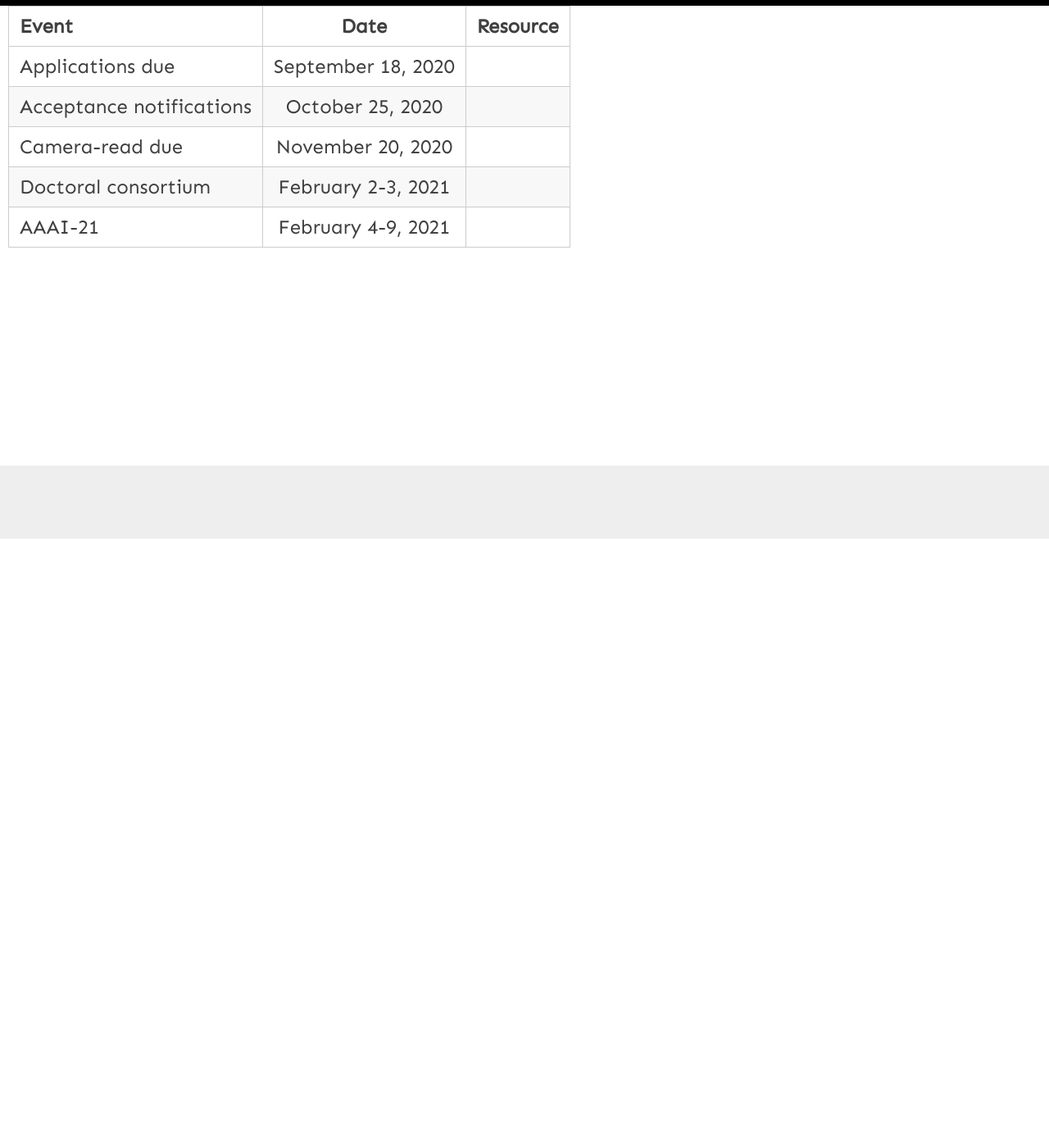
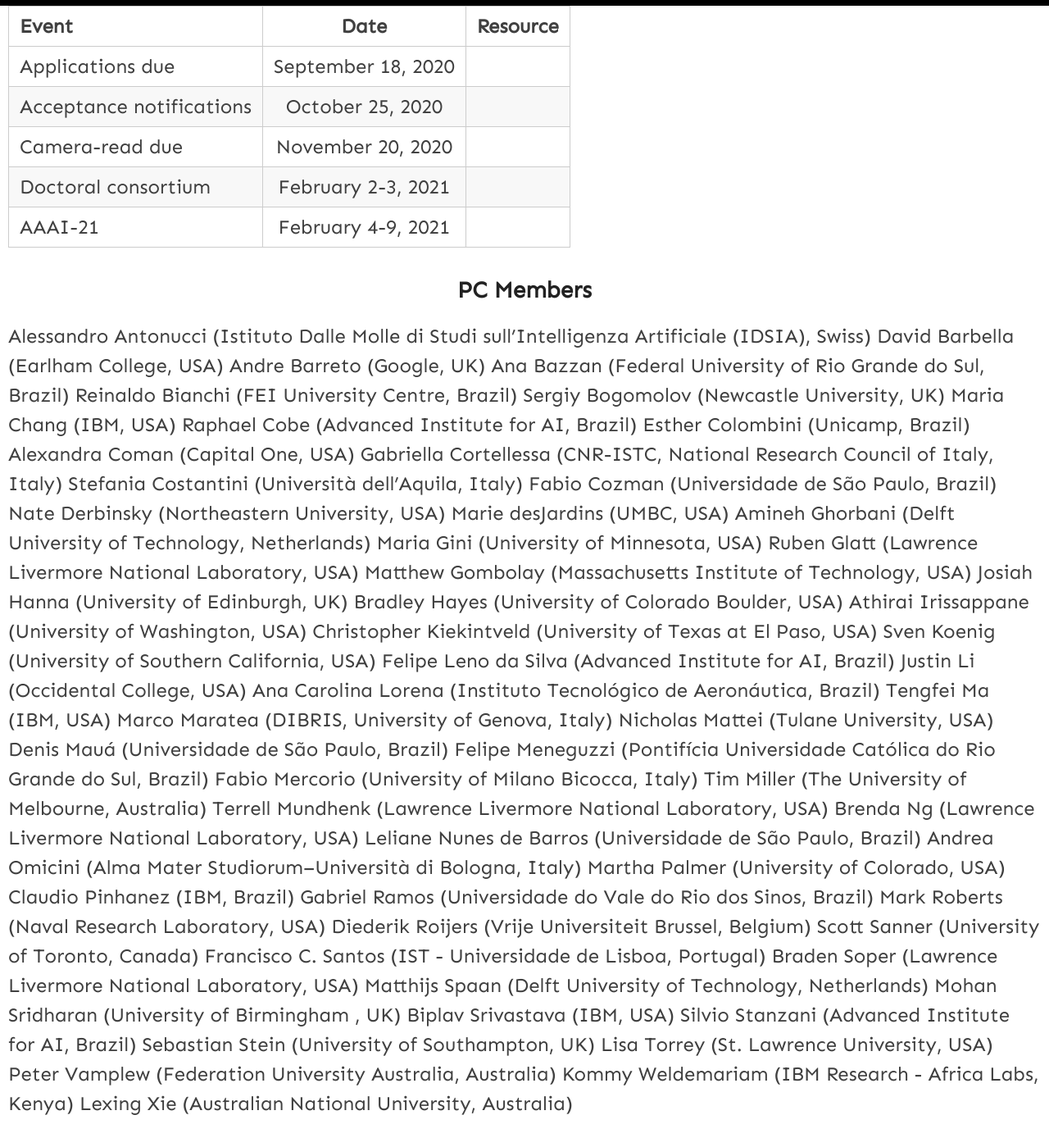
Before and after one commit to anna-reali/dc2021, a Jekyll site: the page built from index.md, in a window 1280 px wide and 1400 px high, scrolled down 743 px. Shown: the whole window at 82% size. Built offline with Jekyll 4.4.1, drawn with Linux system fonts in a browser that asks for light colours.

Commit message:
Update index.md

```diff
--- a/index.md
+++ b/index.md
@@ -21,3 +21,60 @@ For additional information (e.g., application procedures) please refer to the ca
 |  Camera-read due | November 20, 2020 | |
 |  Doctoral consortium | February 2-3, 2021 | |
 |  AAAI-21 | February 4-9, 2021 | |
+
+### PC Members
+Alessandro Antonucci (Istituto Dalle Molle di Studi sull'Intelligenza Artificiale (IDSIA), Swiss)
+David Barbella (Earlham College, USA)
+Andre Barreto (Google, UK)
+Ana Bazzan (Federal University of Rio Grande do Sul, Brazil)
+Reinaldo Bianchi (FEI University Centre, Brazil)
+Sergiy Bogomolov (Newcastle University, UK)
+Maria Chang (IBM, USA)
+Raphael Cobe (Advanced Institute for AI, Brazil)
+Esther Colombini (Unicamp, Brazil)
+Alexandra Coman (Capital One, USA)
+Gabriella Cortellessa (CNR-ISTC, National Research Council of Italy, Italy)
+Stefania Costantini (Università dell'Aquila, Italy)
+Fabio Cozman (Universidade de São Paulo, Brazil)
+Nate Derbinsky (Northeastern University, USA)
+Marie desJardins (UMBC, USA)
+Amineh Ghorbani (Delft University of Technology, Netherlands)
+Maria Gini (University of Minnesota, USA)
+Ruben Glatt (Lawrence Livermore National Laboratory, USA)
+Matthew Gombolay (Massachusetts Institute of Technology, USA)
+Josiah Hanna (University of Edinburgh, UK)
+Bradley Hayes (University of Colorado Boulder, USA)
+Athirai Irissappane (University of Washington, USA)
+Christopher Kiekintveld (University of Texas at El Paso, USA)
+Sven Koenig (University of Southern California, USA)
+Felipe Leno da Silva (Advanced Institute for AI, Brazil)
+Justin Li (Occidental College, USA)
+Ana Carolina Lorena (Instituto Tecnológico de Aeronáutica, Brazil)
+Tengfei Ma (IBM, USA)
+Marco Maratea (DIBRIS, University of Genova, Italy)
+Nicholas Mattei (Tulane University, USA)
+Denis Mauá (Universidade de São Paulo, Brazil)
+Felipe Meneguzzi (Pontifícia Universidade Católica do Rio Grande do Sul, Brazil)
+Fabio Mercorio (University of Milano Bicocca, Italy)
+Tim Miller (The University of Melbourne, Australia)
+Terrell Mundhenk (Lawrence Livermore National Laboratory, USA)
+Brenda Ng (Lawrence Livermore National Laboratory, USA)
+Leliane Nunes de Barros (Universidade de São Paulo, Brazil)
+Andrea	 Omicini (Alma Mater Studiorum–Università di Bologna, Italy)
+Martha Palmer (University of Colorado, USA)
+Claudio Pinhanez (IBM, Brazil)
+Gabriel Ramos (Universidade do Vale do Rio dos Sinos, Brazil)
+Mark Roberts (Naval Research Laboratory, USA)
+Diederik Roijers (Vrije Universiteit Brussel, Belgium)
+Scott Sanner (University of Toronto, Canada)
+Francisco C. Santos (IST - Universidade de Lisboa, Portugal)
+Braden	 Soper (Lawrence Livermore National Laboratory, USA)
+Matthijs Spaan (Delft University of Technology, Netherlands)
+Mohan Sridharan (University of Birmingham	, UK)
+Biplav Srivastava (IBM, USA)
+Silvio Stanzani (Advanced Institute for AI, Brazil)
+Sebastian Stein (University of Southampton, UK)
+Lisa Torrey (St. Lawrence University, USA)
+Peter Vamplew (Federation University Australia, Australia)
+Kommy Weldemariam (IBM Research - Africa Labs, Kenya)
+Lexing Xie (Australian National University, Australia)
```
